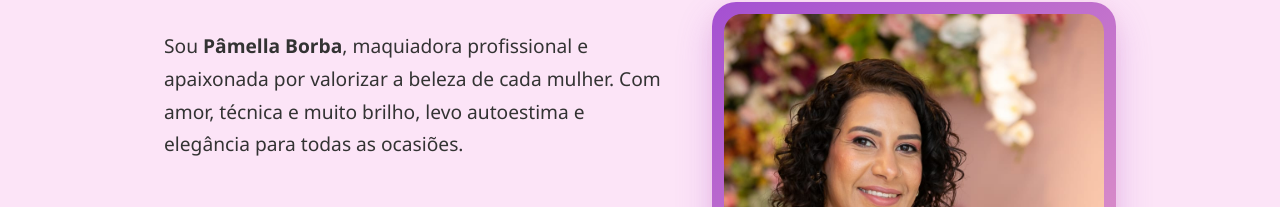
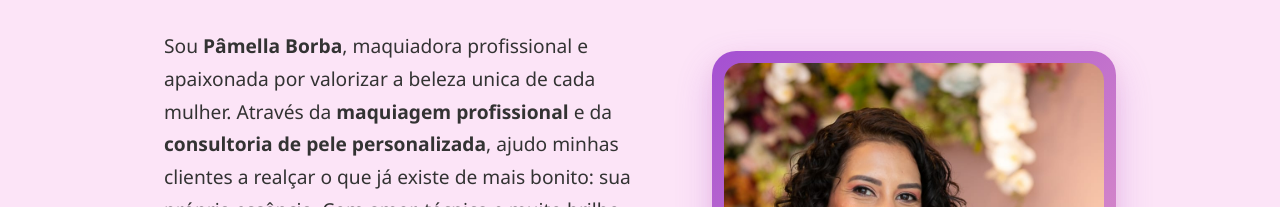
Before and after one commit to Barbaracoosta/website-maquiadora-react, a React (Create React App) app: page / in a window 1280 px wide. Shown: the part 1041-1248 px from the top of the page. Built offline with nearby package versions, Linux system fonts and the light colour scheme.

Commit message:
atualizando texto de sobre mim, animação e frase do Hero

```diff
--- a/src/App.css
+++ b/src/App.css
@@ -11,7 +11,7 @@ body {
   opacity: 5;
   transform: scaleX(0);
   transform-origin: left;
-  transition: all 0.8s ease-out;
+  transition: all 0.6s ease-out;
 }
 
 .linha-separadora.animada {
--- a/src/components/Hero.jsx
+++ b/src/components/Hero.jsx
@@ -8,7 +8,7 @@ function Hero() {
       <div className="hero-content">
         <h1>
           Pâmella Borba
-          <span className="subtitle">Beleza com propósito!💜</span>
+          <span className="subtitle">Beleza com propósito! 💜</span>
         </h1>
         <p className="hero-frase">Maquiagem profissional e consultoria de pele personalizada</p>
         <a href="#portfolio" className="btn-hero">Conheça meu trabalho</a>
--- a/src/components/Sobre.jsx
+++ b/src/components/Sobre.jsx
@@ -8,7 +8,8 @@ function Sobre() {
       <div className="texto-sobre">
         <h2>Sobre Mim</h2>
         <p>
-          Sou <strong>Pâmella Borba</strong>, maquiadora profissional e apaixonada por valorizar a beleza de cada mulher.
+          Sou <strong>Pâmella Borba</strong>, maquiadora profissional e apaixonada por valorizar a beleza unica de cada mulher.
+          Através da <strong>maquiagem profissional</strong> e da <strong>consultoria de pele personalizada</strong>, ajudo minhas clientes a realçar o que já existe de mais bonito: sua própria essência.
           Com amor, técnica e muito brilho, levo autoestima e elegância para todas as ocasiões.
         </p>
         <h2> Minha jornada </h2>
```
